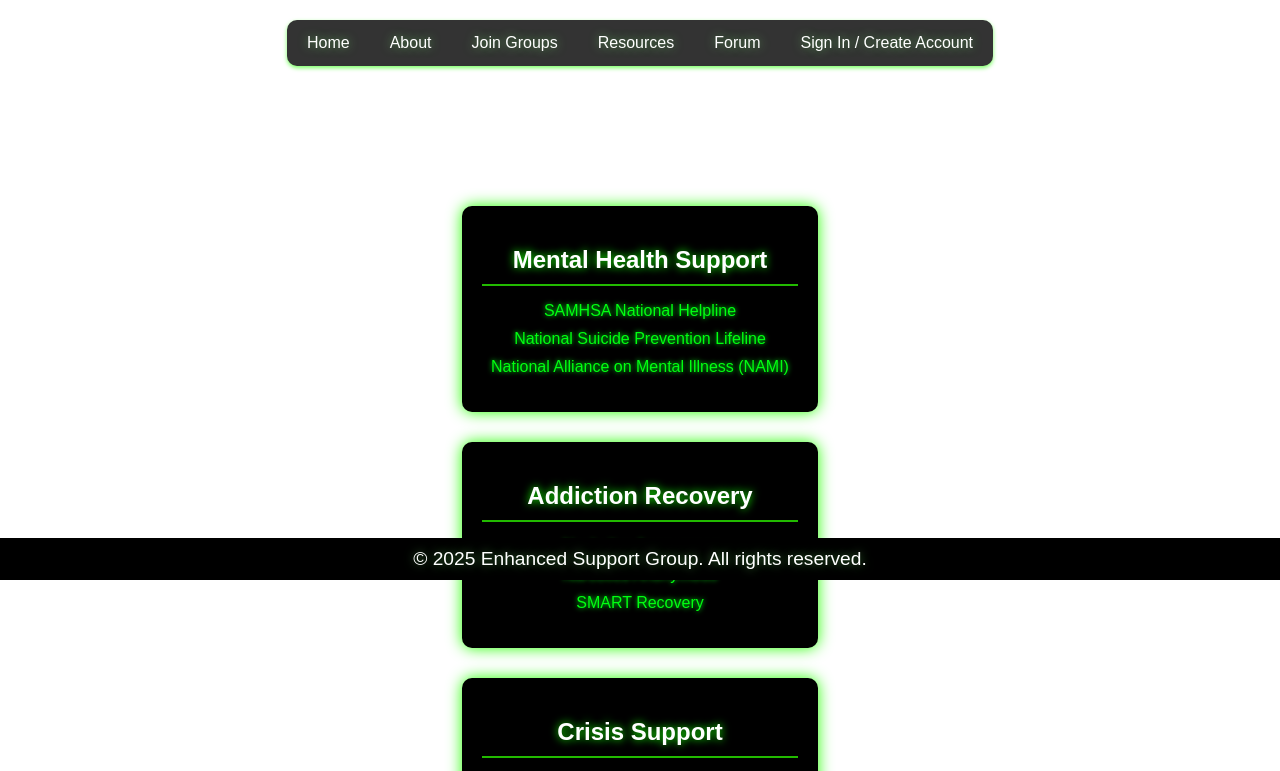
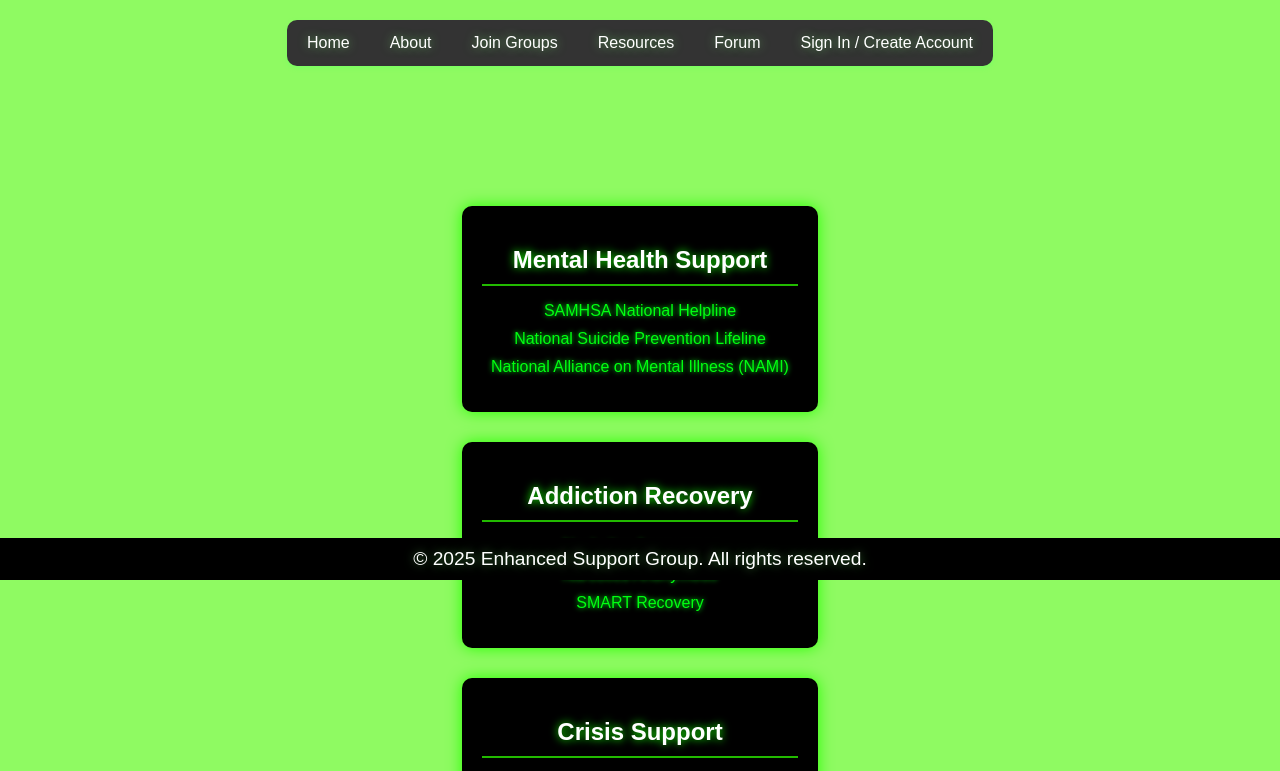
Before and after one commit to Anthony-Leon6/StepWell, a website: page resources.html in a window 1280 px wide. Shown: the part 220-991 px from the top of the page. Drawn offline with Linux system fonts and the light colour scheme.

Commit message:
Update resources.html

```diff
--- a/resources.html
+++ b/resources.html
@@ -125,7 +125,7 @@
             flex-direction: column;
             align-items: center;
             text-align: center;
-            background-color: #ffffff;
+            background-color: #8ffa62;
         }
         .logo {
             width: 100px;
```
